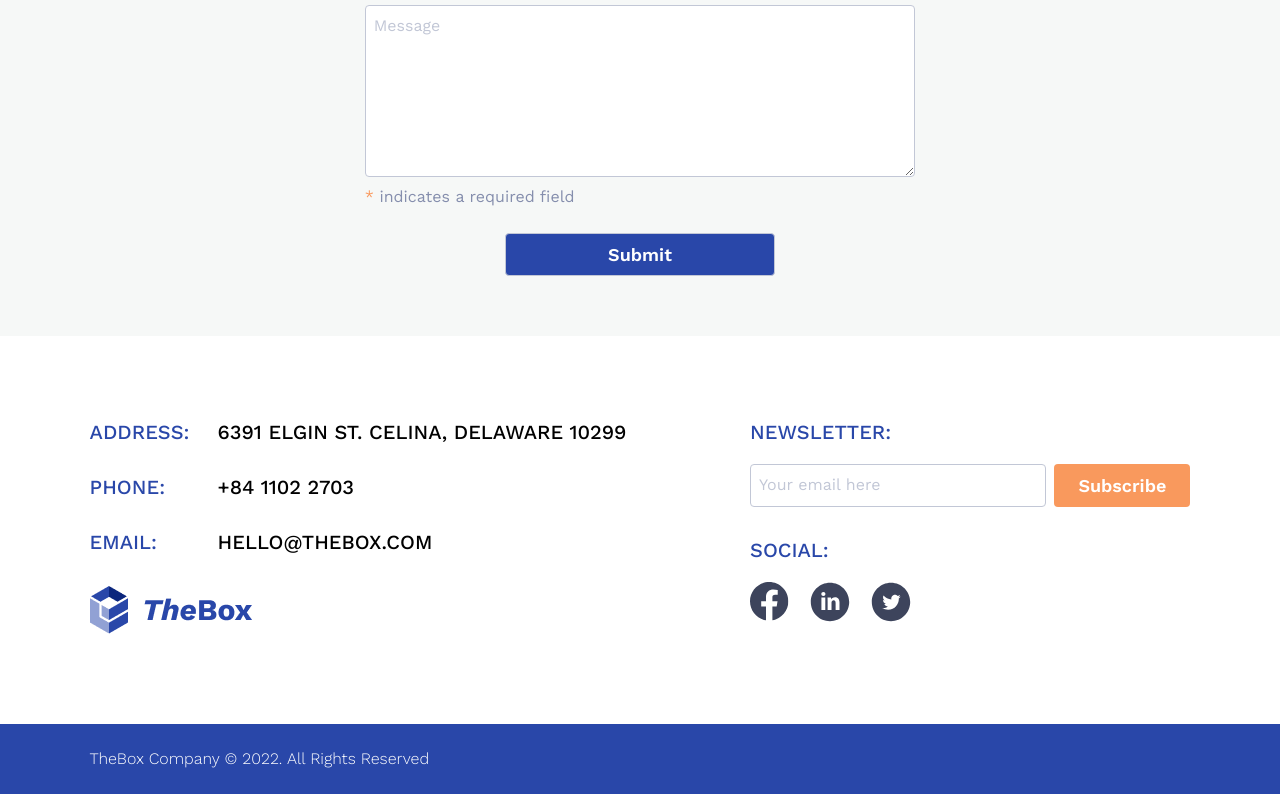
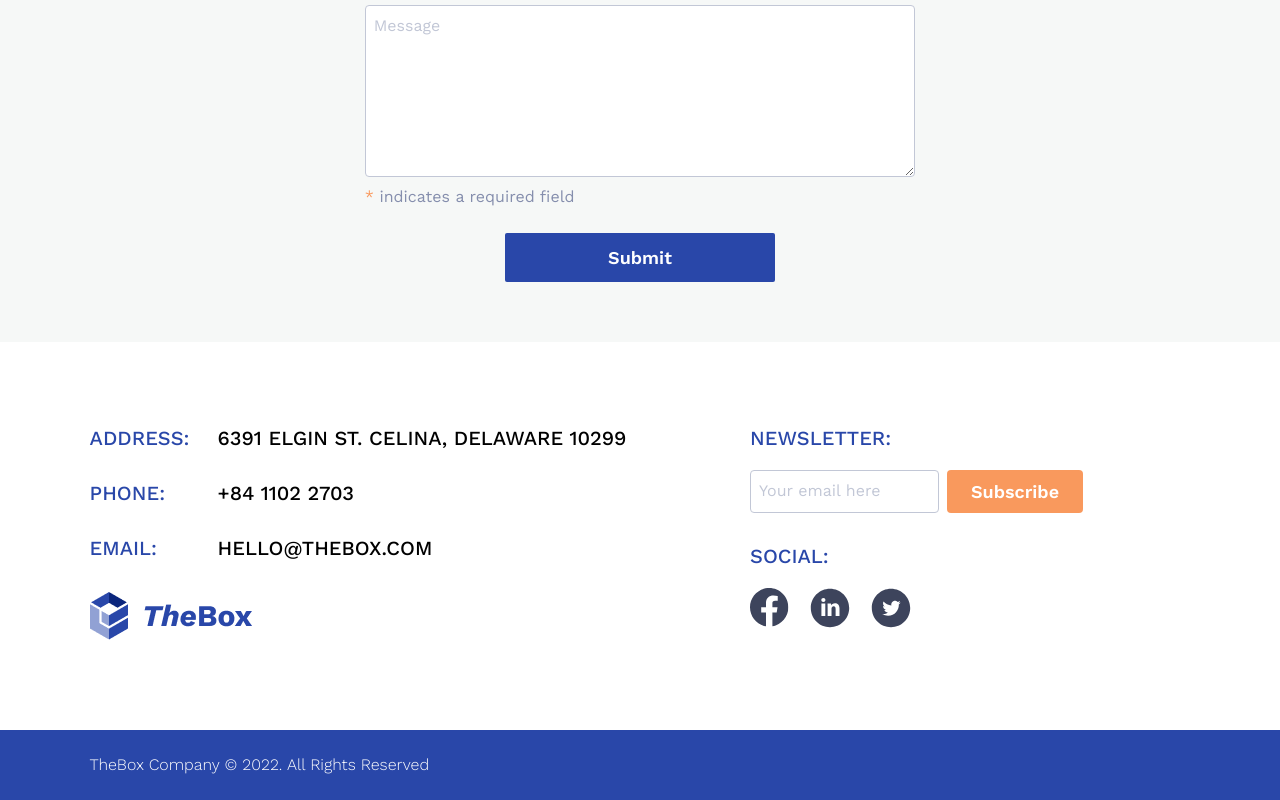
Before and after one commit to RodBrowning/portfolio-2-the-box-construction, a Next.js app: page / in a window 1280 px wide. Shown: the part 5100-5900 px from the top of the page. Built offline with nearby package versions, Linux system fonts and the light colour scheme.

Commit message:
Inputs review

```diff
--- a/styles/Address.module.css
+++ b/styles/Address.module.css
@@ -39,17 +39,6 @@
 .news .inputs {
     display: flex;
     gap: 0.5rem;
-}
-
-.news .inputs input[type=email] {
-    border: 1px solid var(--color-light);
-    border-radius: 4px;
-    padding: 0.625rem 0.5rem;
-    width: 100%;
-}
-.news .inputs input[type=email]::placeholder {
-    font-size: 1rem;
-    color: var(--color-light);
 }
 
 .social_div {
--- a/styles/Contact.module.css
+++ b/styles/Contact.module.css
@@ -28,15 +28,6 @@
     row-gap: 1.25rem;
     position: relative;
 }
-.container form input, .container form textarea, .container form select {
-    padding: 0.625rem 0.5rem;
-    border: 1px solid var(--color-light);
-    border-radius: 4px;
-}
-.container form input::placeholder, .container form textarea::placeholder {
-    font-size: 1rem;
-    color: var(--color-light);
-}
 .container form textarea, .container form p {
     grid-column: 1 / 3;
 }
@@ -49,11 +40,7 @@
 .container form p span {
     color: var(--color-secondary);
 }
-
 .container form input[type="submit"] {
-    width: 270px;
-    margin: auto;
-    margin-top: 0.5rem;
     grid-column: 1 / 3;
 }
 .container form div {
--- a/styles/globals.css
+++ b/styles/globals.css
@@ -239,6 +239,21 @@ h5 {
   background: var(--color-secondary-variant);
 }
 
+input, textarea, select {
+  padding: 0.625rem 0.5rem;
+  border: 1px solid var(--color-light);
+  border-radius: 4px;
+}
+input::placeholder, textarea::placeholder {
+  font-size: 1rem;
+  color: var(--color-light);
+}
+input[type="submit"] {
+  width: 270px;
+  margin: auto;
+  margin-top: 0.5rem;
+}
+
 .swiper-wrapper {
   display: flex;
   align-items: center;
```
